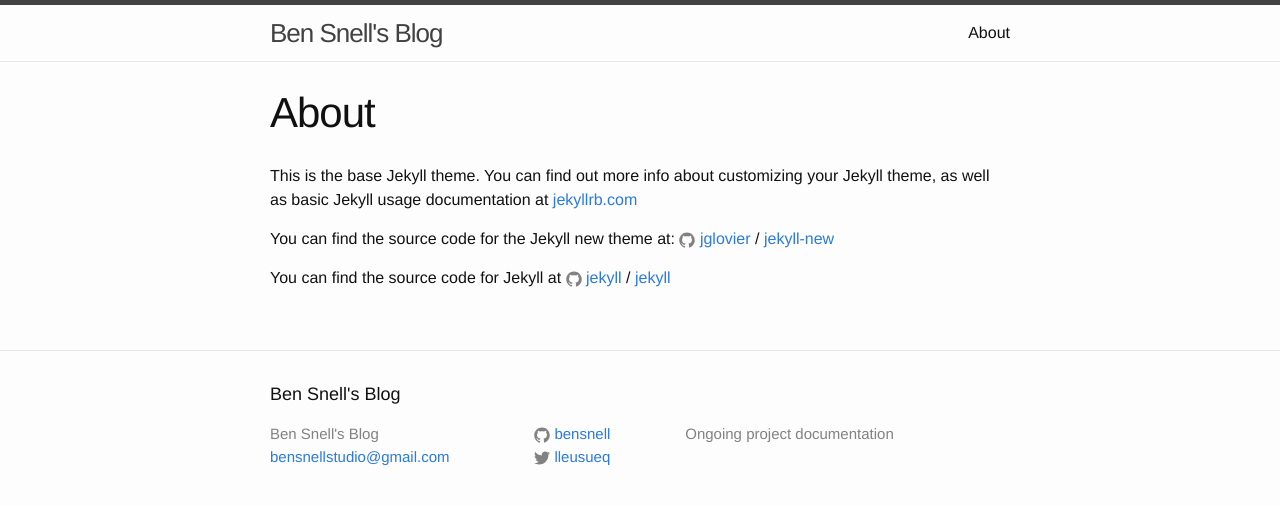
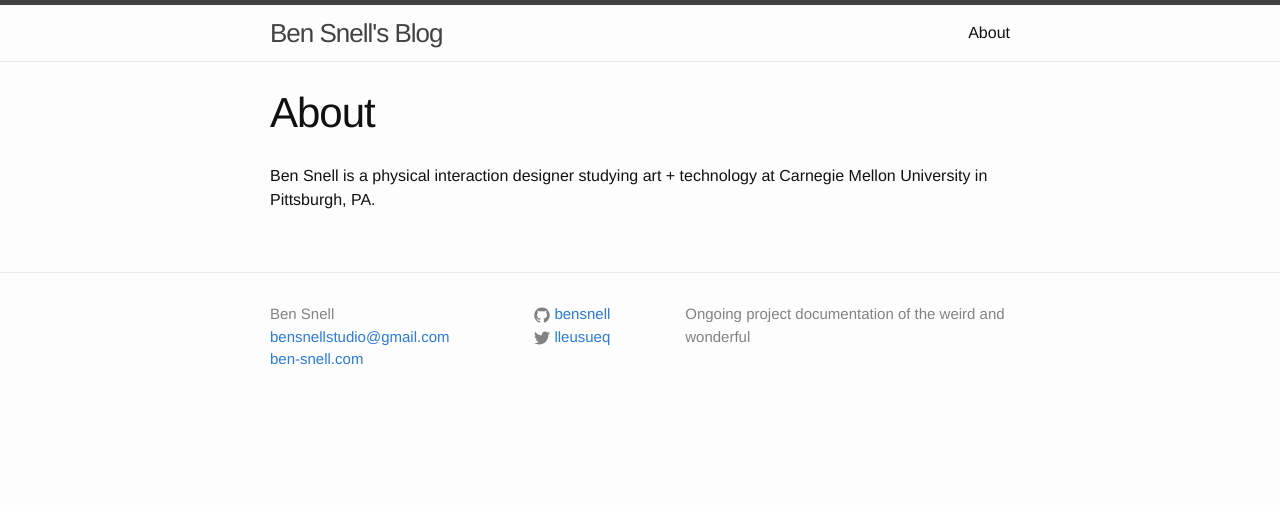
Before and after one commit to bensnell/bensnell.github.io, a Jekyll site: the page built from about.md, in a window 1280 px wide. Shown: the top 505 px of the page. Built offline with Jekyll 4.4.1, drawn with Linux system fonts in a browser that asks for light colours.

```diff
--- a/_config.yml
+++ b/_config.yml
@@ -8,10 +8,11 @@
 # Site settings
 title: Ben Snell's Blog
 email: bensnellstudio@gmail.com
+portfolio: http://ben-snell.com
 description: > # this means to ignore newlines until "baseurl:"
-  Ongoing project documentation
+  Ongoing project documentation of the weird and wonderful
 baseurl: "" # the subpath of your site, e.g. /blog
-url: "http://blog.ben-snell.com" # the base hostname & protocol for your site
+url: "bensnell.github.io" # the base hostname & protocol for your site
 twitter_username: lleusueq
 github_username:  bensnell
 
--- a/_includes/footer.html
+++ b/_includes/footer.html
@@ -2,13 +2,14 @@
 
   <div class="wrapper">
 
-    <h2 class="footer-heading">{{ site.title }}</h2>
+    <!--<h2 class="footer-heading">{{ site.title }}</h2>-->
 
     <div class="footer-col-wrapper">
       <div class="footer-col footer-col-1">
         <ul class="contact-list">
-          <li>{{ site.title }}</li>
+          <li>{{ "Ben Snell" }}</li>
           <li><a href="mailto:{{ site.email }}">{{ site.email }}</a></li>
+          <li><a href="http://www.ben-snell.com">{{ "ben-snell.com" }}</a></li>
         </ul>
       </div>
 
--- a/about.md
+++ b/about.md
@@ -4,12 +4,4 @@ title: About
 permalink: /about/
 ---
 
-This is the base Jekyll theme. You can find out more info about customizing your Jekyll theme, as well as basic Jekyll usage documentation at [jekyllrb.com](http://jekyllrb.com/)
-
-You can find the source code for the Jekyll new theme at:
-{% include icon-github.html username="jglovier" %} /
-[jekyll-new](https://github.com/jglovier/jekyll-new)
-
-You can find the source code for Jekyll at
-{% include icon-github.html username="jekyll" %} /
-[jekyll](https://github.com/jekyll/jekyll)
+Ben Snell is a physical interaction designer studying art + technology at Carnegie Mellon University in Pittsburgh, PA.
```
Also changed, not shown: _posts/2016-03-28-welcome-to-jekyll.markdown (deleted, +0 -25 lines), _posts/2016-03-29-bread-bondage.md (added, +27 -0 lines), _posts/example_post.md (added, +7 -0 lines), assets/catapillar_1.JPG (added), assets/catapillar_2.JPG (added), assets/dough_net.JPG (added), assets/swirl_1.JPG (added), assets/swirl_2.JPG (added), assets/swirl_3.JPG (added), assets/swirl_4.JPG (added), assets/swirl_5.JPG (added).
